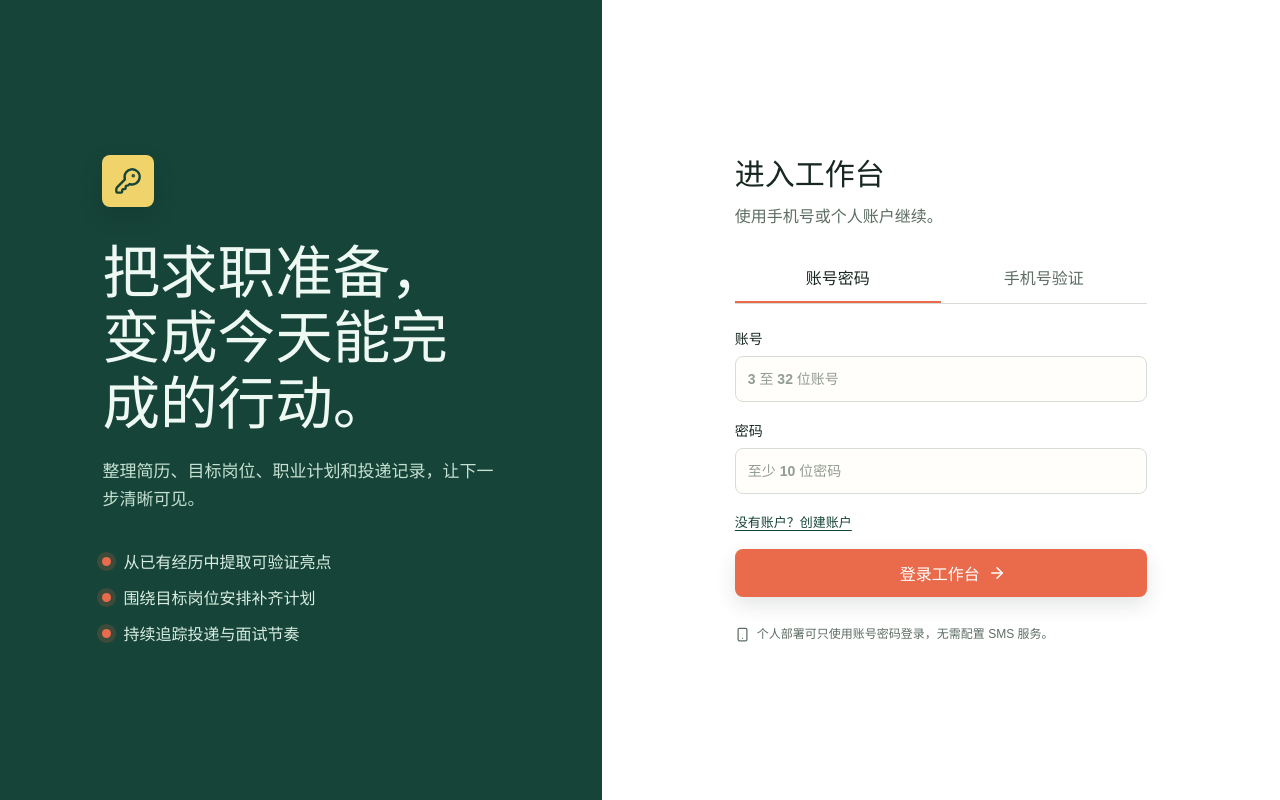
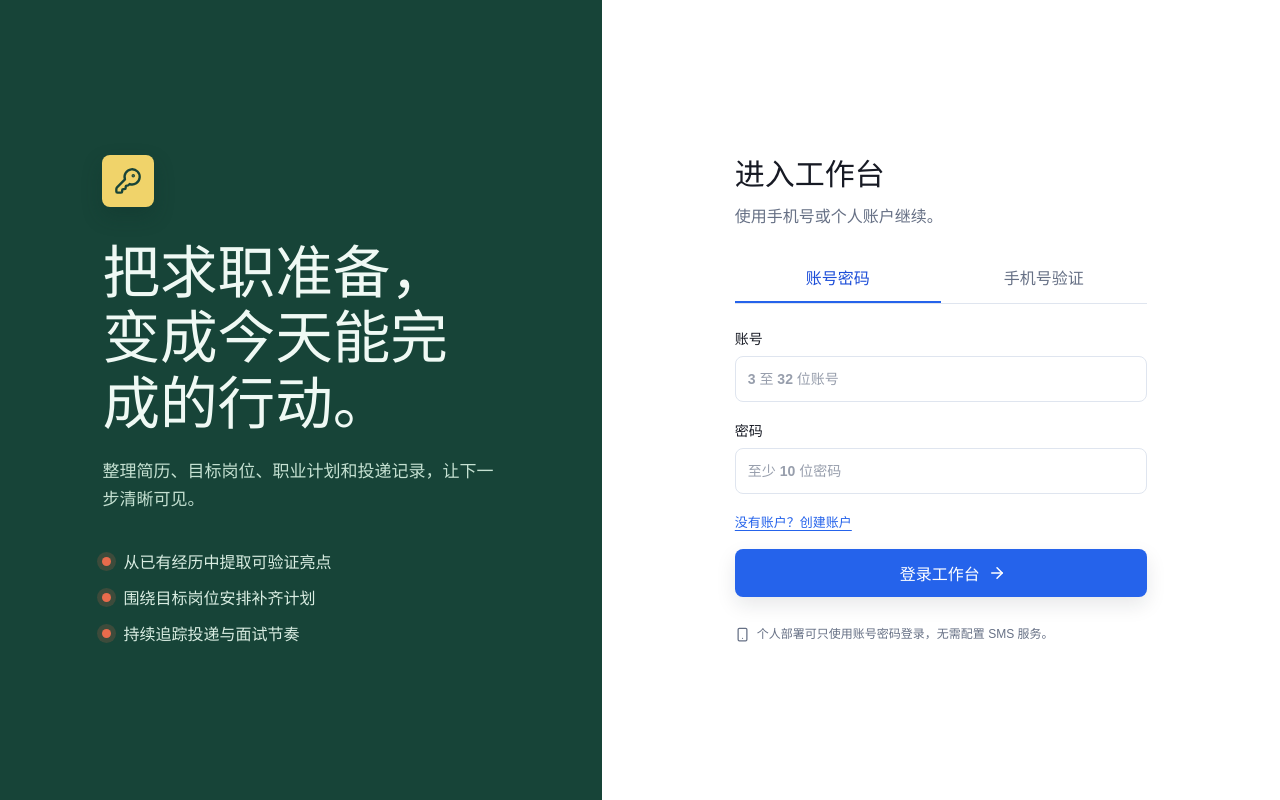
Before and after one commit to wjh941/ai-resume, a Vue app in the folder web-frontend/: page / in a window 1280 px wide. Built offline with nearby package versions, Linux system fonts and the light colour scheme.

Commit message:
style(web): establish bright workspace shell

```diff
--- a/web-frontend/src/styles/base.css
+++ b/web-frontend/src/styles/base.css
@@ -1,16 +1,23 @@
 :root {
-  color: #182820;
-  background: #f5f6f1;
+  color: #171a24;
+  background: #f6f8fc;
   font-family: "Noto Sans SC", "Microsoft YaHei", "PingFang SC", sans-serif;
   font-synthesis: none;
   text-rendering: optimizeLegibility;
-  --ink: #182820;
-  --muted: #5d6d63;
-  --line: #d7ddd5;
-  --canvas: #f5f6f1;
-  --surface: #fffefa;
+  --ink: #171a24;
+  --muted: #667085;
+  --line: #dfe5ef;
+  --canvas: #f6f8fc;
+  --surface: #ffffff;
   --surface-raised: #ffffff;
-  --surface-muted: #eaf0ea;
+  --surface-muted: #f0f4fa;
+  --primary: #2563eb;
+  --primary-strong: #1d4ed8;
+  --primary-tint: #e8efff;
+  --accent: #e96b4c;
+  --success: #16866a;
+  --warning: #b7791f;
+  --danger: #bf3f3a;
   --forest: #174438;
   --forest-strong: #0d3028;
   --mint: #bde5d0;
@@ -18,8 +25,7 @@
   --coral: #e96b4c;
   --coral-strong: #c95036;
   --citron: #f0d36a;
-  --danger: #b53a35;
-  --progress: #16866a;
+  --progress: var(--success);
   --motion-fast: 160ms;
   --motion-base: 240ms;
   --motion-ripple: 420ms;
@@ -33,20 +39,27 @@
   --spinner-size-md: 20px;
   --spinner-size-lg: 28px;
   --radius: 8px;
-  --shadow: 0 18px 42px rgba(24, 40, 32, 0.09);
-  --shadow-tight: 0 8px 20px rgba(24, 40, 32, 0.12);
+  --shadow: 0 18px 42px rgba(23, 26, 36, 0.08);
+  --shadow-tight: 0 8px 20px rgba(23, 26, 36, 0.1);
 }
 
 :root[data-theme="dark"] {
-  color: #ecf2ee;
-  background: #12201a;
-  --ink: #ecf2ee;
-  --muted: #b6c5bd;
-  --line: #365046;
-  --canvas: #12201a;
-  --surface: #1a2c24;
-  --surface-raised: #20352b;
-  --surface-muted: #263c31;
+  color: #edf2ff;
+  background: #111827;
+  --ink: #edf2ff;
+  --muted: #aab6cb;
+  --line: #2b3850;
+  --canvas: #111827;
+  --surface: #172033;
+  --surface-raised: #1c2940;
+  --surface-muted: #24314a;
+  --primary: #7da2ff;
+  --primary-strong: #a9c1ff;
+  --primary-tint: #223966;
+  --accent: #ff9a82;
+  --success: #71d3b5;
+  --warning: #f0c66a;
+  --danger: #ffaaa5;
   --forest: #0d2f26;
   --forest-strong: #082019;
   --mint: #9ad0b4;
@@ -54,8 +67,6 @@
   --coral: #ff8b6e;
   --coral-strong: #ff7655;
   --citron: #f3d36c;
-  --danger: #ffaaa5;
-  --progress: #9adfbd;
   --spinner-track: color-mix(in srgb, var(--muted) 34%, transparent);
   --shadow: 0 14px 32px rgba(0, 0, 0, 0.2);
   --shadow-tight: 0 7px 16px rgba(0, 0, 0, 0.28);
@@ -80,8 +91,8 @@ body, button, input, textarea, select { font: inherit; letter-spacing: 0; }
 button { cursor: pointer; }
 button:disabled, button[aria-disabled="true"] { cursor: not-allowed; opacity: 0.58; filter: saturate(.65); transform: none !important; box-shadow: none !important; }
 button, input, select, textarea { transition: border-color var(--motion-fast) var(--motion-ease), background-color var(--motion-fast) var(--motion-ease), color var(--motion-fast) var(--motion-ease), transform var(--motion-fast) var(--motion-ease); }
-button:focus-visible, input:focus-visible, select:focus-visible, textarea:focus-visible { outline: 3px solid color-mix(in srgb, var(--sky) 68%, transparent); outline-offset: 3px; }
-::selection { color: #fff; background: var(--coral); }
+button:focus-visible, input:focus-visible, select:focus-visible, textarea:focus-visible { outline: 3px solid var(--primary); outline-offset: 3px; }
+::selection { color: #fff; background: var(--accent); }
 ::-webkit-scrollbar { width: 10px; height: 10px; }
 ::-webkit-scrollbar-thumb { border: 3px solid var(--canvas); border-radius: 999px; background: color-mix(in srgb, var(--muted) 65%, transparent); }
 
@@ -99,23 +110,24 @@ button:focus-visible, input:focus-visible, select:focus-visible, textarea:focus-
 .login-heading p { margin: 10px 0 28px; color: var(--muted); }
 .login-tabs { display: grid; grid-template-columns: repeat(2, 1fr); margin-bottom: 24px; border-bottom: 1px solid var(--line); }
 .login-tabs button { padding: 10px 4px 12px; color: var(--muted); border: 0; border-bottom: 2px solid transparent; background: none; }
-.login-tabs button.is-selected { color: var(--ink); border-bottom-color: var(--coral); font-weight: 700; }
+.login-tabs button.is-selected { color: var(--primary-strong); border-bottom-color: var(--primary); font-weight: 700; }
 .login-form { display: grid; gap: 18px; }
 .login-form label { display: grid; gap: 8px; color: var(--ink); font-size: 14px; font-weight: 700; }
 .login-form input { width: 100%; min-height: 46px; padding: 0 12px; color: var(--ink); border: 1px solid var(--line); border-radius: var(--radius); background: var(--surface); }
 .login-form input::placeholder { color: color-mix(in srgb, var(--muted) 68%, transparent); }
-.login-form input:focus { border-color: var(--forest); box-shadow: 0 0 0 3px color-mix(in srgb, var(--mint) 55%, transparent); outline: 0; }
+.login-form input:focus { border-color: var(--primary); box-shadow: 0 0 0 3px color-mix(in srgb, var(--primary) 18%, transparent); outline: 0; }
 .verification-row { display: grid; grid-template-columns: 1fr auto; gap: 8px; }
-.verification-row button { min-width: 104px; padding: 0 12px; color: var(--forest); border: 1px solid var(--forest); border-radius: var(--radius); background: transparent; font-size: 13px; font-weight: 700; }
-.form-link { justify-self: start; padding: 0; color: var(--forest); border: 0; background: transparent; font-size: 13px; text-decoration: underline; text-underline-offset: 3px; }
+.verification-row button { min-width: 104px; padding: 0 12px; color: var(--primary); border: 1px solid var(--primary); border-radius: var(--radius); background: transparent; font-size: 13px; font-weight: 700; }
+.form-link { justify-self: start; padding: 0; color: var(--primary); border: 0; background: transparent; font-size: 13px; text-decoration: underline; text-underline-offset: 3px; }
 .form-hint, .form-error { margin: -3px 0 0; font-size: 13px; line-height: 1.5; }
-.form-hint { color: var(--forest); }
+.form-hint { color: var(--success); }
 .form-error { display: block; margin-top: 6px; color: var(--danger); font-size: 12px; line-height: 1.45; }
 .local-save-status { min-height: 18px; color: var(--muted); font-size: 12px; }
-.primary-button { position: relative; display: inline-flex; min-height: 48px; align-items: center; justify-content: center; gap: 8px; overflow: hidden; isolation: isolate; padding: 0 18px; color: #fff; border: 0; border-radius: var(--radius); background: var(--coral); font-weight: 750; box-shadow: var(--shadow-tight); }
+.primary-button { position: relative; display: inline-flex; min-height: 48px; align-items: center; justify-content: center; gap: 8px; overflow: hidden; isolation: isolate; padding: 0 18px; color: #fff; border: 0; border-radius: var(--radius); background: var(--primary); font-weight: 750; box-shadow: var(--shadow-tight); }
 .primary-button::after { position: absolute; z-index: -1; top: 50%; left: 50%; width: 18px; height: 18px; content: ""; border-radius: 50%; background: color-mix(in srgb, #fff 34%, transparent); opacity: 0; pointer-events: none; transform: translate(-50%, -50%) scale(0); }
 .primary-button:active:not(:disabled)::after { animation: button-ripple var(--motion-ripple) var(--motion-ease) both; }
-.primary-button:hover:not(:disabled) { background: var(--coral-strong); box-shadow: 0 11px 24px color-mix(in srgb, var(--coral-strong) 28%, transparent); transform: translateY(-1px); }
+.primary-button:hover:not(:disabled) { background: var(--primary-strong); box-shadow: 0 11px 24px color-mix(in srgb, var(--primary) 24%, transparent); transform: translateY(-1px); }
+:root[data-theme="dark"] .primary-button { color: var(--canvas); }
 .login-footnote { display: flex; gap: 7px; align-items: center; margin: 28px 0 0; color: var(--muted); font-size: 12px; line-height: 1.5; }
 .async-button { align-items: center; }
 .async-button-spinner { display: inline-grid; width: 16px; height: 16px; flex: 0 0 16px; place-items: center; }
@@ -127,27 +139,27 @@ button:focus-visible, input:focus-visible, select:focus-visible, textarea:focus-
 .animated-number { display: inline-block; animation: metric-pop var(--motion-base) var(--motion-ease) both; }
 
 .web-shell { display: grid; min-height: 100vh; grid-template-columns: 244px minmax(0, 1fr); background: var(--canvas); }
-.web-sidebar { display: flex; min-height: 100vh; flex-direction: column; padding: 26px 14px 18px; color: #eff9f4; background: var(--forest); }
+.web-sidebar { display: flex; min-height: 100vh; flex-direction: column; padding: 26px 14px 18px; color: var(--ink); border-right: 1px solid var(--line); background: var(--surface); }
 .brand-lockup { display: flex; gap: 11px; align-items: center; padding: 0 8px 32px; }
-.brand-symbol { display: grid; width: 38px; height: 38px; place-items: center; color: var(--forest); border-radius: var(--radius); background: var(--citron); }
+.brand-symbol { display: grid; width: 38px; height: 38px; place-items: center; color: #fff; border-radius: var(--radius); background: var(--primary); }
 .brand-lockup strong, .brand-lockup small { display: block; }
 .brand-lockup strong { font-size: 15px; }
-.brand-lockup small { margin-top: 2px; color: #b9d4c5; font-size: 12px; }
+.brand-lockup small { margin-top: 2px; color: var(--muted); font-size: 12px; }
 .workspace-navigation { display: grid; gap: 5px; }
-.navigation-item { display: flex; width: 100%; gap: 11px; align-items: center; padding: 11px 12px; color: #c4ddcf; border: 0; border-radius: var(--radius); background: transparent; text-align: left; }
-.navigation-item:hover { color: #fff; background: color-mix(in srgb, #fff 10%, transparent); }
-.navigation-item.is-active { color: var(--forest); background: var(--surface-raised); box-shadow: var(--shadow-tight); font-weight: 750; }
-.sidebar-note { margin: auto 8px 0; color: #a9c7b8; font-size: 12px; }
+.navigation-item { display: flex; width: 100%; gap: 11px; align-items: center; padding: 11px 12px; color: var(--muted); border: 0; border-radius: var(--radius); background: transparent; text-align: left; }
+.navigation-item:hover { color: var(--ink); background: var(--surface-muted); }
+.navigation-item.is-active { color: var(--primary-strong); background: var(--primary-tint); box-shadow: inset 1px 0 0 var(--primary); font-weight: 750; }
+.sidebar-note { margin: auto 8px 0; color: var(--muted); font-size: 12px; }
 .web-workspace { min-width: 0; background: var(--canvas); }
-.web-topbar { display: flex; min-height: 72px; align-items: center; justify-content: space-between; gap: 18px; padding: 14px clamp(20px, 4vw, 56px); border-bottom: 1px solid var(--line); background: color-mix(in srgb, var(--surface-raised) 94%, transparent); }
+.web-topbar { display: flex; min-height: 72px; align-items: center; justify-content: space-between; gap: 18px; padding: 14px clamp(20px, 4vw, 56px); border-bottom: 1px solid var(--line); background: color-mix(in srgb, var(--surface) 94%, transparent); }
 .topbar-status { display: flex; gap: 9px; align-items: center; color: var(--muted); font-size: 13px; }
-.status-dot { width: 8px; height: 8px; border-radius: 50%; background: #40a273; box-shadow: 0 0 0 4px color-mix(in srgb, #40a273 17%, transparent); }
+.status-dot { width: 8px; height: 8px; border-radius: 50%; background: var(--success); box-shadow: 0 0 0 4px color-mix(in srgb, var(--success) 17%, transparent); }
 .topbar-actions { display: flex; gap: 10px; align-items: center; }
 .icon-button { display: grid; width: 38px; height: 38px; place-items: center; color: var(--ink); border: 1px solid var(--line); border-radius: var(--radius); background: var(--surface); }
 .icon-button.async-button { position: relative; gap: 0; }
 .icon-button.async-button .async-button-spinner, .task-check.async-button .async-button-spinner { position: absolute; inset: 0; margin: auto; }
 .icon-button.async-button[aria-busy="true"] .async-button-label, .task-check.async-button[aria-busy="true"] .async-button-label { opacity: 0; }
-.icon-button:hover { border-color: var(--forest); color: var(--forest); transform: translateY(-1px); }
+.icon-button:hover { border-color: var(--primary); color: var(--primary); transform: translateY(-1px); }
 .user-chip { display: grid; min-width: 108px; gap: 1px; padding: 0 4px; text-align: right; }
 .user-chip b { overflow: hidden; font-size: 13px; text-overflow: ellipsis; white-space: nowrap; }
 .user-chip small { color: var(--muted); font-size: 11px; }
@@ -161,14 +173,14 @@ button:focus-visible, input:focus-visible, select:focus-visible, textarea:focus-
 .view-heading h1 { max-width: 680px; margin: 0; font-size: clamp(32px, 4vw, 50px); line-height: 1.08; }
 .view-heading p { max-width: 650px; margin: 12px 0 0; color: var(--muted); line-height: 1.65; }
 .text-action, .danger-action { display: inline-flex; min-height: 38px; align-items: center; justify-content: center; gap: 7px; padding: 0 11px; border: 1px solid var(--line); border-radius: var(--radius); background: var(--surface-raised); color: var(--ink); font-size: 13px; font-weight: 720; white-space: nowrap; }
-.text-action:hover { color: var(--forest); border-color: var(--forest); transform: translateY(-1px); }
+.text-action:hover { color: var(--primary); border-color: var(--primary); transform: translateY(-1px); }
 .expandable-text { display: block; min-width: 0; }
 .expandable-copy { display: block; min-width: 0; overflow-wrap: anywhere; white-space: pre-wrap; }
 .expandable-copy.is-collapsed { display: -webkit-box; overflow: hidden; -webkit-box-orient: vertical; }
 .expandable-text.is-1-line .expandable-copy.is-collapsed { -webkit-line-clamp: 1; }
 .expandable-text.is-4-line .expandable-copy.is-collapsed { -webkit-line-clamp: 4; }
-.expandable-toggle { min-height: 30px; margin: 4px 0 0; padding: 0; border: 0; background: transparent; color: var(--forest); font: inherit; font-size: 12px; font-weight: 760; line-height: 1.2; cursor: pointer; transition: color var(--motion-fast) var(--ease-standard), opacity var(--motion-fast) var(--ease-standard); }
-.expandable-toggle:hover { color: var(--coral); }
+.expandable-toggle { min-height: 30px; margin: 4px 0 0; padding: 0; border: 0; background: transparent; color: var(--primary); font: inherit; font-size: 12px; font-weight: 760; line-height: 1.2; cursor: pointer; transition: color var(--motion-fast) var(--ease-standard), opacity var(--motion-fast) var(--ease-standard); }
+.expandable-toggle:hover { color: var(--accent); }
 .danger-action { color: var(--danger); border-color: color-mix(in srgb, var(--danger) 35%, var(--line)); }
 .danger-action:hover { color: #fff; border-color: var(--danger); background: var(--danger); }
 .notice-error, .notice-success { padding: 13px 15px; margin: 0; border-radius: var(--radius); font-size: 14px; line-height: 1.55; }
@@ -180,17 +192,17 @@ button:focus-visible, input:focus-visible, select:focus-visible, textarea:focus-
 .notice-success { display: flex; gap: 10px; align-items: center; }
 .notice-success::before { width: 13px; height: 7px; flex: 0 0 13px; content: ""; border-bottom: 2px solid currentColor; border-left: 2px solid currentColor; transform: rotate(-45deg) scale(0); transform-origin: center; animation: success-check 260ms var(--motion-ease) forwards; }
 .notice-error { color: #8c2926; background: #fde9e6; }
-.notice-success { color: #14583d; background: #dff4e9; }
+.notice-success { color: color-mix(in srgb, var(--success) 70%, var(--ink)); background: color-mix(in srgb, var(--success) 12%, var(--surface)); }
 :root[data-theme="dark"] .notice-error { color: #ffd0cc; background: #5d2725; }
-:root[data-theme="dark"] .notice-success { color: #cff5df; background: #1e553b; }
+:root[data-theme="dark"] .notice-success { color: var(--success); background: color-mix(in srgb, var(--success) 15%, var(--surface)); }
 .content-skeleton { position: relative; display: grid; gap: 12px; min-height: var(--loading-block-min-height); padding: 4px 0; }
-.content-loading-spinner, .overview-loading-spinner { position: absolute; inset: 0; z-index: 1; margin: auto; color: var(--forest); }
+.content-loading-spinner, .overview-loading-spinner { position: absolute; inset: 0; z-index: 1; margin: auto; color: var(--primary); }
 .content-skeleton span { display: block; height: 68px; border-radius: var(--radius); background: linear-gradient(100deg, var(--surface-muted) 25%, color-mix(in srgb, var(--sky) 36%, var(--surface-muted)) 48%, var(--surface-muted) 72%); background-size: 200% 100%; animation: skeleton 1.4s ease-in-out infinite; }
 
 .overview-hero { position: relative; }
 .section-kicker { display: inline-flex; gap: 7px; align-items: center; margin-bottom: 13px; color: var(--coral-strong); font-size: 12px; font-weight: 800; letter-spacing: .04em; }
 .heading-actions { display: flex; flex-wrap: wrap; gap: 10px; align-items: center; }
-.sync-status { display: inline-flex; gap: 6px; align-items: center; color: var(--progress); font-size: 12px; font-weight: 720; }
+.sync-status { display: inline-flex; gap: 6px; align-items: center; color: var(--success); font-size: 12px; font-weight: 720; }
 .notice-with-action { display: flex; align-items: center; justify-content: space-between; gap: 14px; }
 .notice-action { min-height: 34px; padding: 0 11px; color: inherit; border: 1px solid currentColor; border-radius: 6px; background: transparent; font-size: 12px; font-weight: 750; white-space: nowrap; }
 .notice-action:hover { background: color-mix(in srgb, currentColor 9%, transparent); }
@@ -246,7 +258,7 @@ button:focus-visible, input:focus-visible, select:focus-visible, textarea:focus-
 .insight-query { grid-template-columns: minmax(220px, 1fr) 130px auto auto; }
 .inline-form label, .application-form label, .role-query label, .insight-query label { display: grid; gap: 7px; color: var(--muted); font-size: 12px; font-weight: 700; }
 .inline-form input, .application-form input, .application-form select, .role-query input, .insight-query input { width: 100%; min-height: 42px; padding: 0 10px; color: var(--ink); border: 1px solid var(--line); border-radius: 6px; background: var(--surface-raised); }
-.inline-form input:focus, .application-form input:focus, .application-form select:focus, .role-query input:focus, .insight-query input:focus { border-color: var(--forest); box-shadow: 0 0 0 3px color-mix(in srgb, var(--mint) 55%, transparent); outline: 0; }
+.inline-form input:focus, .application-form input:focus, .application-form select:focus, .role-query input:focus, .insight-query input:focus { border-color: var(--primary); box-shadow: 0 0 0 3px color-mix(in srgb, var(--primary) 18%, transparent); outline: 0; }
 .primary-button.compact { min-height: 42px; padding: 0 13px; font-size: 13px; box-shadow: none; }
 .task-row { grid-template-columns: 32px minmax(0, 1fr) auto; }
 .task-row.is-complete h2, .task-row.is-complete p { color: var(--muted); text-decoration: line-through; }
@@ -258,7 +270,7 @@ button:focus-visible, input:focus-visible, select:focus-visible, textarea:focus-
 .mode-switch { display: inline-grid; grid-template-columns: repeat(2, 1fr); min-height: 42px; overflow: hidden; border: 1px solid var(--line); border-radius: var(--radius); background: var(--surface-muted); }
 .mode-switch button { min-width: 74px; padding: 0 11px; color: var(--muted); border: 0; background: transparent; font-size: 13px; }
 .mode-switch button:hover:not(.is-selected) { color: var(--ink); background: color-mix(in srgb, var(--surface-raised) 72%, transparent); }
-.mode-switch button.is-selected { color: var(--forest-strong); background: var(--mint); font-weight: 750; }
+.mode-switch button.is-selected { color: var(--primary-strong); background: var(--primary-tint); font-weight: 750; }
 .mode-switch button:active:not(:disabled) { transform: scale(var(--press-scale)); }
 .job-result, .insight-result, .account-scope { display: grid; gap: 26px; padding: 28px 0; border-top: 1px solid var(--line); border-bottom: 1px solid var(--line); }
 .result-heading { display: flex; align-items: flex-start; justify-content: space-between; gap: 20px; }
@@ -318,7 +330,7 @@ button:focus-visible, input:focus-visible, select:focus-visible, textarea:focus-
 .evidence-form .editor-grid { gap: 14px 16px; }
 .evidence-form label span, .evidence-panel label span { color: var(--muted); font-size: 12px; font-weight: 700; }
 .evidence-verified { display: inline-flex; gap: 8px; align-items: center; color: var(--ink); font-size: 13px; font-weight: 700; }
-.evidence-verified input { width: 17px; height: 17px; accent-color: var(--forest); }
+.evidence-verified input { width: 17px; height: 17px; accent-color: var(--primary); }
 .evidence-workspace-grid { display: grid; grid-template-columns: minmax(0, 1.25fr) minmax(300px, .75fr); gap: 34px; }
 .evidence-side-panels { display: grid; align-content: start; gap: 20px; }
 .evidence-panel { display: grid; gap: 16px; padding: 22px 0; border-top: 1px solid var(--line); border-bottom: 1px solid var(--line); }
@@ -379,7 +391,7 @@ button:focus-visible, input:focus-visible, select:focus-visible, textarea:focus-
 .assessment-question h3 { margin: 0; font-size: 15px; line-height: 1.45; }
 .answer-scale { display: grid; grid-template-columns: repeat(5, 1fr); gap: 7px; margin-top: auto; }
 .answer-scale button { min-height: 36px; color: var(--muted); border: 1px solid var(--line); border-radius: 6px; background: var(--surface); font-weight: 750; }
-.answer-scale button:hover:not(:disabled), .answer-scale button.is-selected { color: var(--forest-strong); border-color: var(--forest); background: var(--mint); }
+.answer-scale button:hover:not(:disabled), .answer-scale button.is-selected { color: var(--primary-strong); border-color: var(--primary); background: var(--primary-tint); }
 .scale-hint { display: flex; justify-content: space-between; color: var(--muted); font-size: 11px; }
 .question-error { color: var(--danger); font-size: 12px; line-height: 1.45; }
 .assessment-result-grid { display: grid; grid-template-columns: repeat(3, minmax(0, 1fr)); gap: 0; border-top: 1px solid var(--line); border-bottom: 1px solid var(--line); }
@@ -392,7 +404,7 @@ button:focus-visible, input:focus-visible, select:focus-visible, textarea:focus-
 .comparison-picker { display: grid; gap: 18px; padding: 22px 0; border-top: 1px solid var(--line); border-bottom: 1px solid var(--line); }
 .role-chip-grid { display: flex; flex-wrap: wrap; gap: 8px; }
 .role-chip-grid button { min-height: 38px; padding: 0 12px; color: var(--muted); border: 1px solid var(--line); border-radius: 999px; background: var(--surface-raised); font-size: 13px; font-weight: 700; }
-.role-chip-grid button:hover, .role-chip-grid button.is-selected { color: var(--forest-strong); border-color: var(--forest); background: var(--mint); }
+.role-chip-grid button:hover, .role-chip-grid button.is-selected { color: var(--primary-strong); border-color: var(--primary); background: var(--primary-tint); }
 .comparison-result { display: grid; gap: 24px; padding: 24px 0; border-top: 1px solid var(--line); border-bottom: 1px solid var(--line); }
 .comparison-grid { display: grid; grid-template-columns: repeat(2, minmax(0, 1fr)); gap: 14px; }
 .comparison-card { display: grid; gap: 15px; min-height: 360px; padding: 20px; border: 1px solid var(--line); border-radius: var(--radius); background: var(--surface-raised); box-shadow: var(--shadow); }
@@ -417,7 +429,7 @@ button:focus-visible, input:focus-visible, select:focus-visible, textarea:focus-
 .editor-grid label, .editor-section > label { display: grid; gap: 7px; color: var(--muted); font-size: 12px; font-weight: 700; }
 .editor-grid input, .editor-grid textarea, .editor-grid select, .editor-section > label input, .editor-section > label textarea { width: 100%; min-height: 42px; padding: 9px 10px; color: var(--ink); border: 1px solid var(--line); border-radius: 6px; background: var(--surface-raised); resize: vertical; }
 .editor-grid input, .editor-grid select, .editor-section > label input { padding-top: 0; padding-bottom: 0; }
-.editor-grid input:focus, .editor-grid textarea:focus, .editor-grid select:focus, .editor-section > label input:focus, .editor-section > label textarea:focus { border-color: var(--forest); box-shadow: 0 0 0 3px color-mix(in srgb, var(--mint) 55%, transparent); outline: 0; }
+.editor-grid input:focus, .editor-grid textarea:focus, .editor-grid select:focus, .editor-section > label input:focus, .editor-section > label textarea:focus { border-color: var(--primary); box-shadow: 0 0 0 3px color-mix(in srgb, var(--primary) 18%, transparent); outline: 0; }
 .editor-wide { grid-column: 1 / -1; }
 .editor-item { display: grid; gap: 10px; padding: 16px 0; border-top: 1px solid color-mix(in srgb, var(--line) 70%, transparent); }
 .editor-item:first-of-type { border-top: 0; padding-top: 0; }
```
